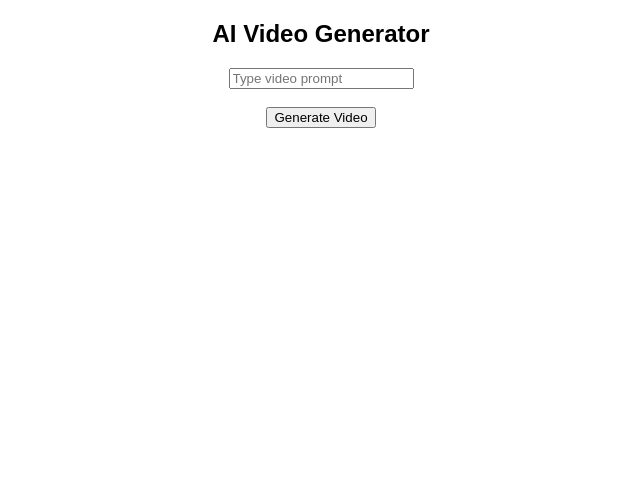
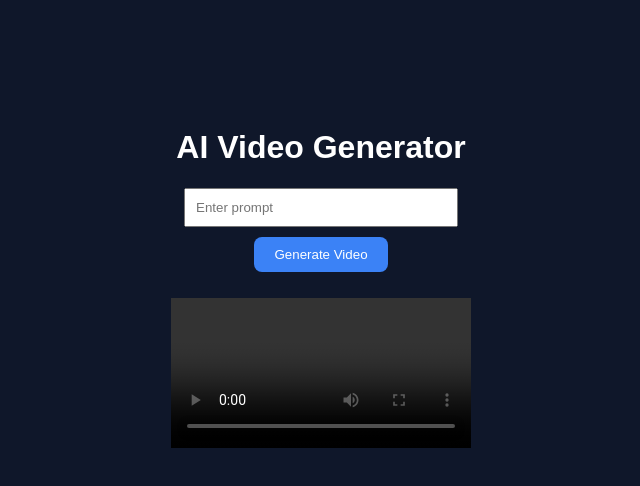
Before and after one commit to solankimanish111-web/ai-image-generator, a plain HTML site: page video.html in a window 1280 px wide. Shown: the whole page, without its empty margins (319-959 px from the left). Drawn offline with Linux system fonts and the light colour scheme.

Commit message:
Update video.html

```diff
--- a/video.html
+++ b/video.html
@@ -2,30 +2,67 @@
 <html>
 <head>
 <title>AI Video Generator</title>
+
+<style>
+body{
+font-family:Arial;
+background:#0f172a;
+color:white;
+text-align:center;
+padding-top:100px;
+}
+
+input{
+padding:10px;
+width:250px;
+}
+
+button{
+padding:10px 20px;
+margin:10px;
+border:none;
+border-radius:8px;
+background:#3b82f6;
+color:white;
+cursor:pointer;
+}
+</style>
+
 </head>
 
-<body style="text-align:center;font-family:Arial">
+<body>
 
-<h2>AI Video Generator</h2>
+<h1>AI Video Generator</h1>
 
-<input id="prompt" placeholder="Type video prompt">
+<input type="text" id="prompt" placeholder="Enter prompt">
+<br>
 
-<br><br>
+<button onclick="generateVideo()">Generate Video</button>
 
-<button onclick="video()">Generate Video</button>
+<p id="result"></p>
 
-<p id="msg"></p>
+<video id="video" width="300" controls></video>
 
 <script>
+async function generateVideo() {
+    let prompt = document.getElementById("prompt").value;
 
-function video(){
+    document.getElementById("result").innerText = "Processing... ⏳";
 
-var text=document.getElementById("prompt").value;
+    let res = await fetch("/api/generate", {
+        method: "POST",
+        headers: {
+            "Content-Type": "application/json"
+        },
+        body: JSON.stringify({ prompt })
+    });
 
-document.getElementById("msg").innerHTML="Video generation for: "+text+" (demo)";
+    let data = await res.json();
 
+    console.log(data);
+
+    document.getElementById("result").innerText = "Check console (F12)";
 }
-
 </script>
 
 </body>
```
